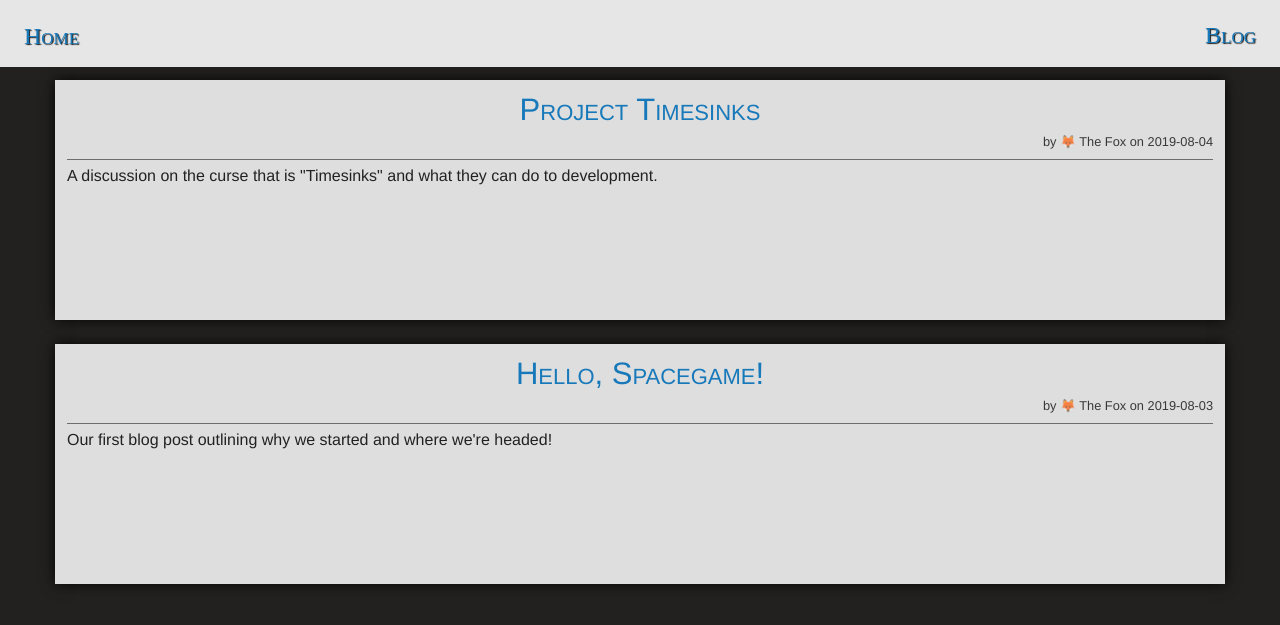
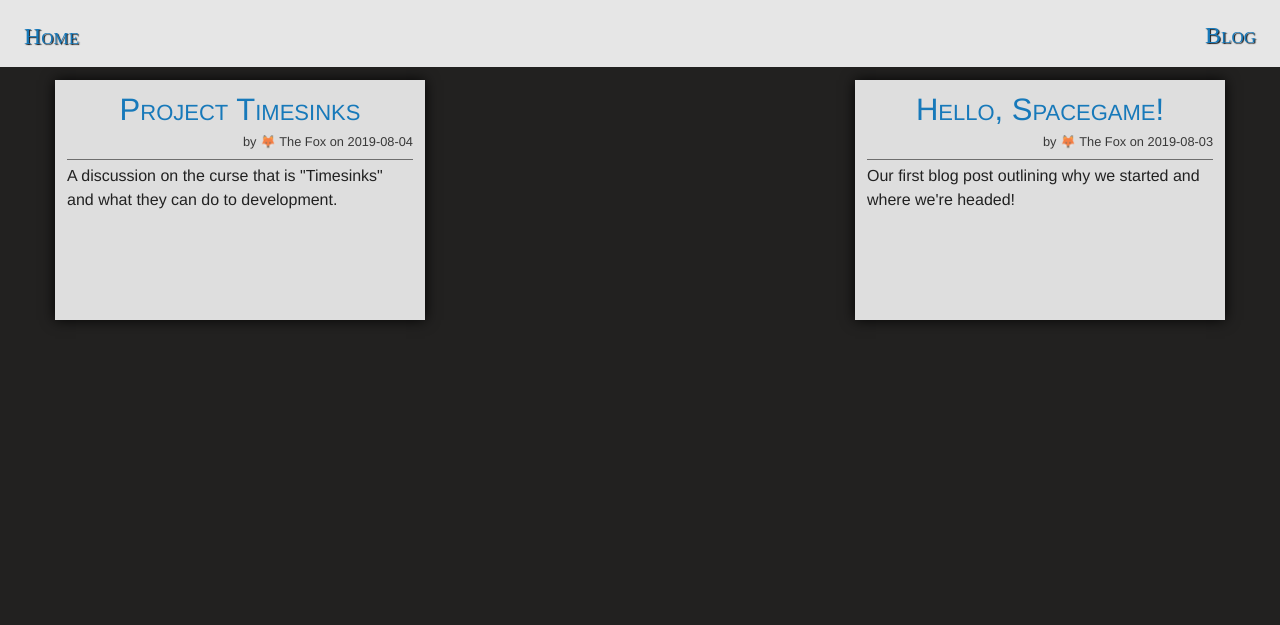
Before and after one commit to ori-sky/polar-space, a Jekyll site: the page built from blog.md, in a window 1280 px wide. Shown: the top 625 px of the page. Built offline with Jekyll 4.4.1, drawn with Linux system fonts in a browser that asks for light colours; some web fonts are replaced.

Commit message:
Update blog.md

```diff
--- a/blog.md
+++ b/blog.md
@@ -5,7 +5,7 @@ layout: blog
 
 {::nomarkdown}
 {% for post in site.posts %}
-	<div class="columns">
+	<div class="small-4 columns">
 		<a href="{{ post.url | remove_first:'/' }}">
 			<div class="content-box blog-preview">
 				<h3>{{ post.title }}</h3>
```
